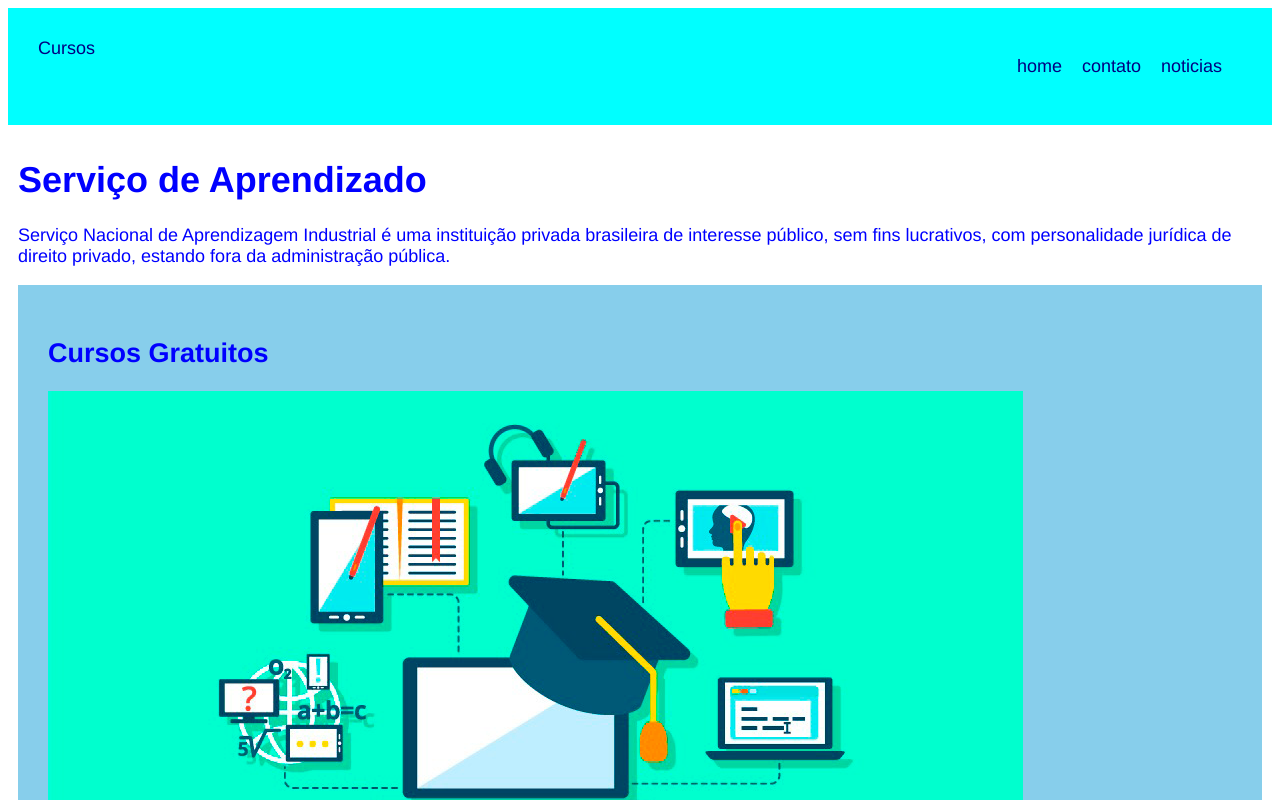
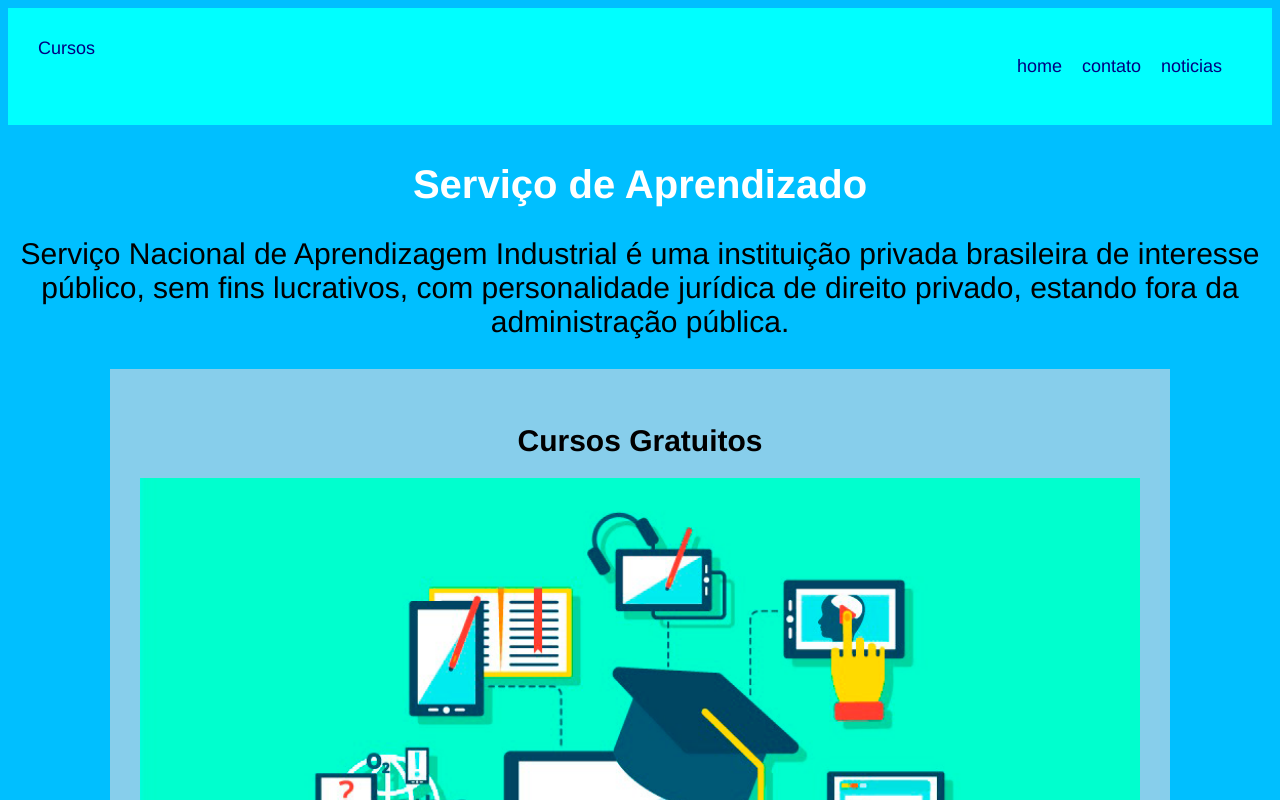
Before and after one commit to Natanaeln03/site, a plain HTML site: page index.html in a window 1280 px wide. Shown: the top 800 px of the page. Drawn offline with Linux system fonts and the light colour scheme.

Commit message:
modificado css

```diff
--- a/estilo.css
+++ b/estilo.css
@@ -1,7 +1,6 @@
-
 
 body {
-    background-color: white;
+    background-color: deepskyblue;
     font-family: 'Franklin Gothic Medium', 'Arial Narrow', Arial, sans-serif;
     font-size: large;
     color: blue;
@@ -17,6 +16,21 @@ body {
     background-color: skyblue;
     padding: 30px;
     margin-bottom: 15px;
+    width: 1000PX;
+    text-align: center;
+    margin-left: auto;
+    margin-right: auto;
+}
+
+.materia img {
+    width: 100%;
+    margin-bottom: 20px;
+}
+
+.materia h1 {
+    margin-bottom: 20px;
+    font-size: 30px;
+    color: black;
 }
 
 .topo a {
@@ -29,13 +43,16 @@ body {
     color: navy;
     text-decoration: none;
     padding: 10px;
+    display: inline-block;
 }
 
 .rodape {
     background-color: aqua;
     color: navy;
-    padding: 30px;
+    padding: 10px;
+    text-align: center;
 }
+
 main{
     padding: 10px;
 }
@@ -50,8 +67,22 @@ main{
     color: fuchsia;
 }
 
-.menu li{
+.menu li {
     margin-right: 20px;
+}
+
+.titulo {
+    text-align: center;
+    margin-bottom: 10px;
+    font-size: 40px;
+    color: white;
+}
+
+.texto {
+    text-align: center;
+    margin-bottom: 30px;
+    font-size: 30px;
+    color: black;
 }
 
 .navegacao{
--- a/index.html
+++ b/index.html
@@ -25,8 +25,8 @@
 
 <main>
 
-<h1>Serviço de Aprendizado</h1>
-<p>Serviço Nacional de Aprendizagem Industrial é uma instituição privada brasileira de interesse público, sem fins lucrativos, com personalidade jurídica de direito privado, estando fora da administração pública.</p>
+<h1 class="titulo">Serviço de Aprendizado</h1>
+<p class="texto">Serviço Nacional de Aprendizagem Industrial é uma instituição privada brasileira de interesse público, sem fins lucrativos, com personalidade jurídica de direito privado, estando fora da administração pública.</p>
 
 <article class="materia">
 <!--material 1-->
```
